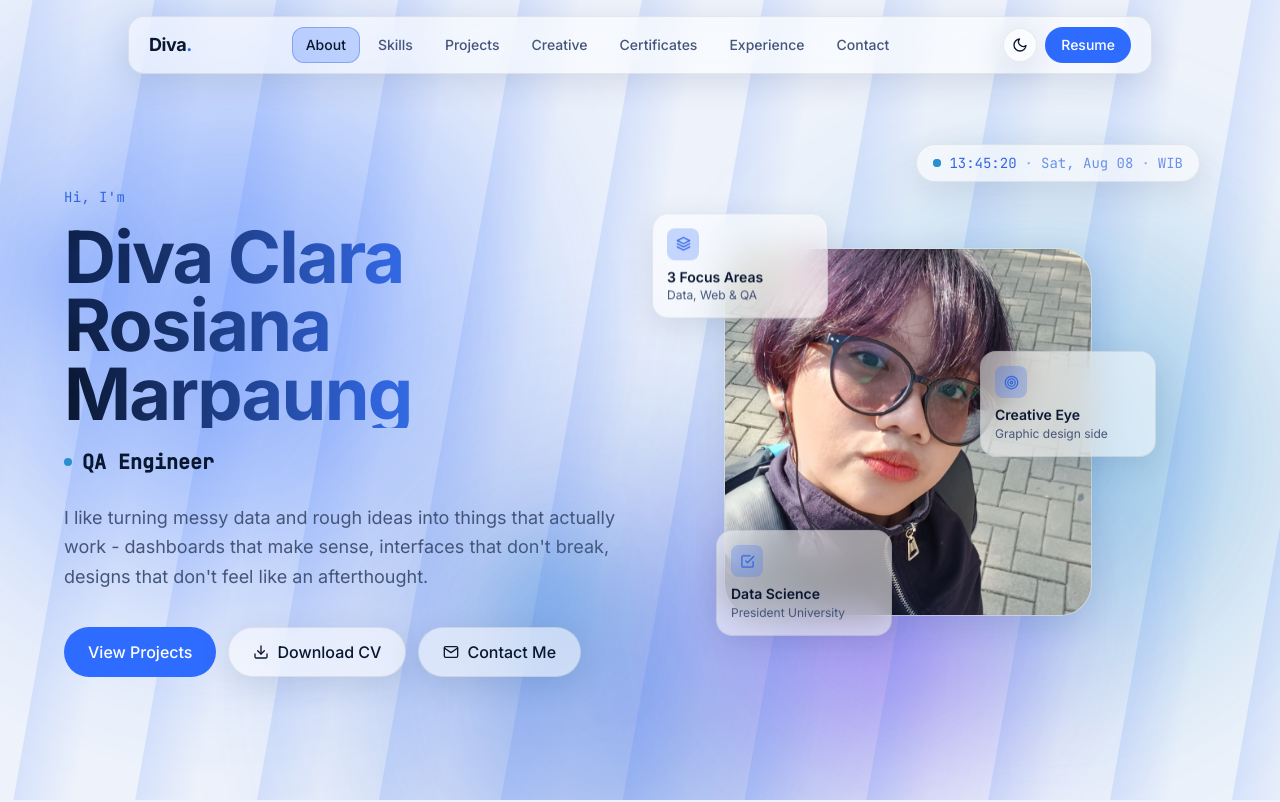
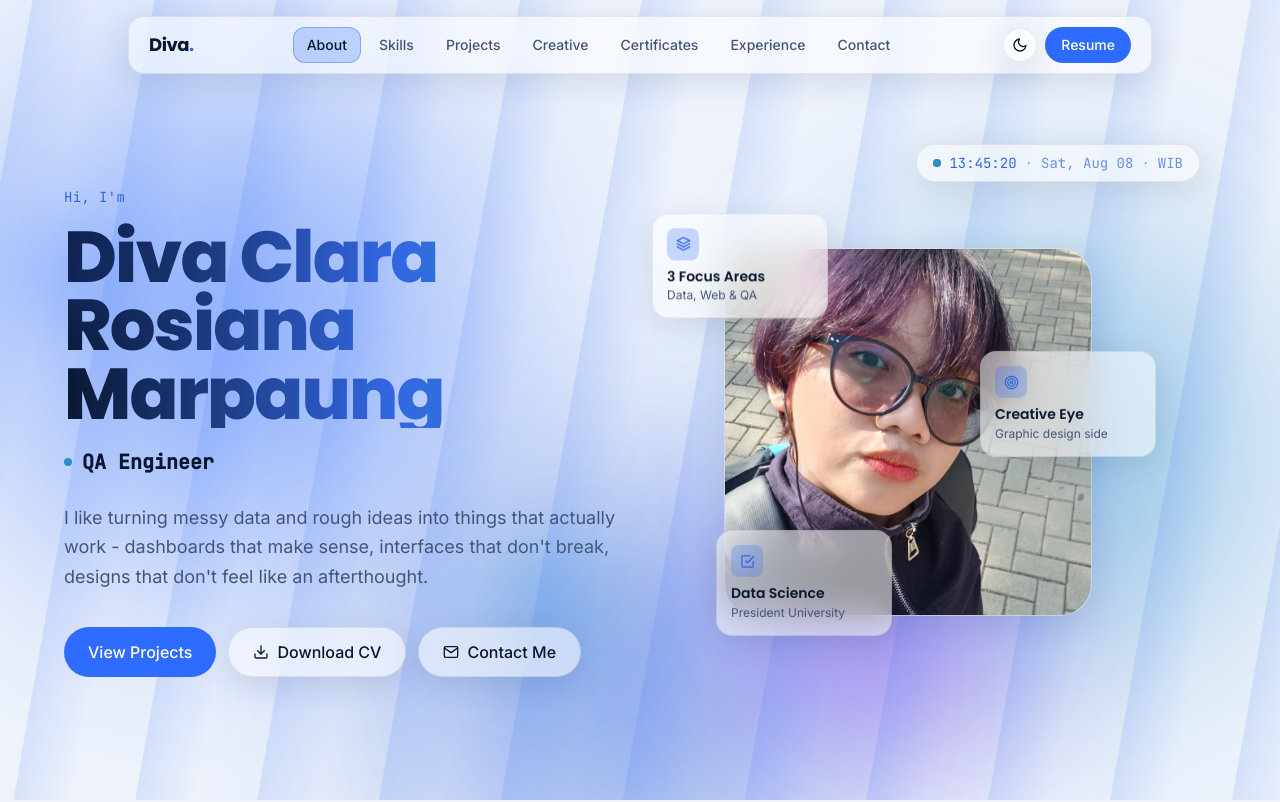
Before and after one commit to dimpaa-heic/Diva-Portfolio, a React (Vite) app: page / in a window 1280 px wide. Shown: the top 802 px of the page. Built offline with nearby package versions, Linux system fonts and the light colour scheme.

Commit message:
Update index.css

```diff
--- a/src/index.css
+++ b/src/index.css
@@ -1,7 +1,7 @@
 @import "tailwindcss";
 
 @theme {
-  --font-display: "Sora", "Inter", sans-serif;
+  --font-display: "Poppins", "Inter", sans-serif;
   --font-body: "Inter", sans-serif;
   --font-mono: "JetBrains Mono", monospace;
 
```
